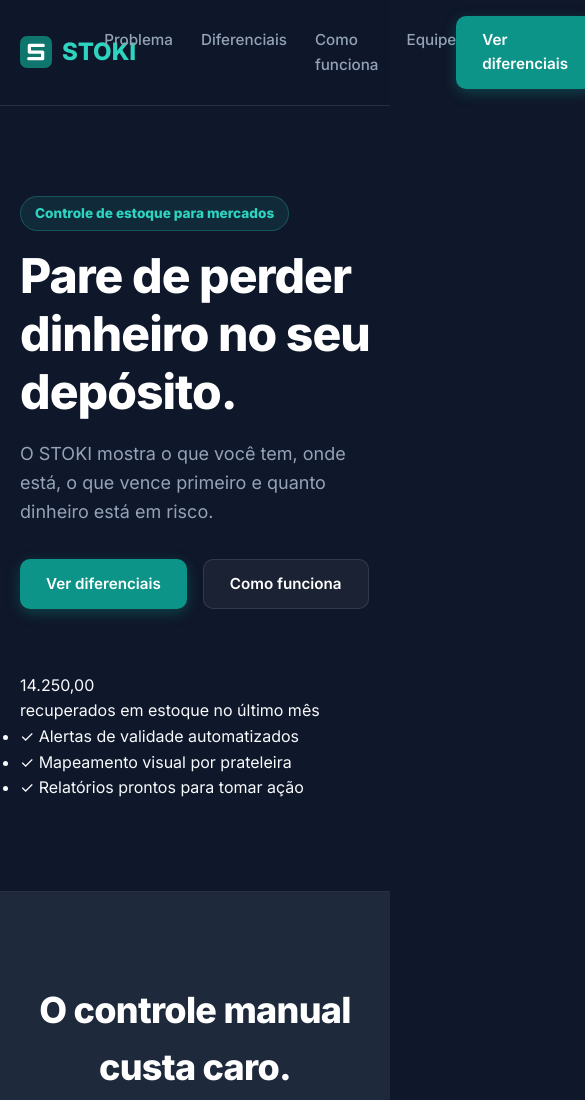
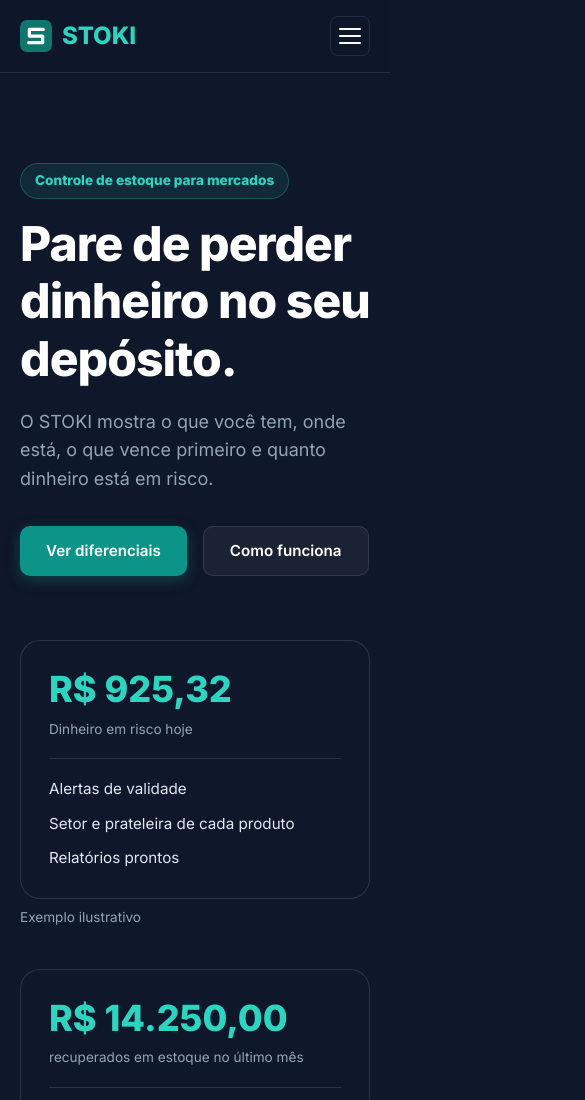
Before and after one commit to gabrielhagmayer/projeto-final, a plain HTML site: page docs/index.html in a window 390 px wide. Shown: the top 1100 px of the page, 585 px wide, since content can reach past the window. Drawn offline with Linux system fonts and the light colour scheme.

Commit message:
Ajusta equipe, painel do hero, dado Abrappe e menu mobile na landing page

```diff
--- a/docs/base.css
+++ b/docs/base.css
@@ -176,3 +176,58 @@ img {
   opacity: 1;
   transform: translateY(0);
 }
+/* ==========================================================================
+6. RESPONSIVIDADE DO CABEÇALHO E MENU NO CELULAR
+   ========================================================================== */
+@media (max-width: 768px) {
+  .cabecalho {
+    position: sticky;
+    top: 0;
+  }
+
+  .cabecalho__botao {
+    display: none;
+  }
+
+  .menu-botao {
+    display: flex;
+    flex-direction: column;
+    justify-content: center;
+    gap: 5px;
+    width: 40px;
+    height: 40px;
+    background: transparent;
+    border: 1px solid var(--cor-borda);
+    border-radius: 8px;
+    padding: 8px;
+    cursor: pointer;
+  }
+
+  .menu-botao__linha {
+    display: block;
+    width: 100%;
+    height: 2px;
+    background-color: var(--cor-texto);
+    border-radius: 2px;
+  }
+
+  .menu {
+    display: none;
+    position: absolute;
+    top: 100%;
+    left: 0;
+    width: 100%;
+    background-color: var(--cor-fundo-principal);
+    border-bottom: 1px solid var(--cor-borda);
+    padding: 20px;
+  }
+
+  .menu.aberto {
+    display: block;
+  }
+
+  .menu__lista {
+    flex-direction: column;
+    gap: 16px;
+  }
+}
--- a/docs/index.html
+++ b/docs/index.html
@@ -61,6 +61,22 @@
           <a class="botao botao--secundario" href="#como-funciona">Como funciona</a>
         </div>
       </div>
+      <!-- Painel ilustrativo do topo ao lado do texto principal -->
+      <figure class="hero__painel">
+        <div class="painel">
+          <div class="painel__destaque">
+            <strong class="painel__valor contador" data-alvo="925.32" data-formato="moeda">R$ 925,32</strong>
+            <span class="hero__legenda">Dinheiro em risco hoje</span>
+          </div>
+          <ul class="painel__lista">
+            <li class="painel__item">Alertas de validade</li>
+            <li class="painel__item">Setor e prateleira de cada produto</li>
+            <li class="painel__item">Relatórios prontos</li>
+          </ul>
+        </div>
+        <!-- Legenda que fica embaixo do painel -->
+        <figcaption class="hero__legenda">Exemplo ilustrativo</figcaption>
+      </figure>
 
       <div class="painel">
         <div class="painel__destaque">
@@ -94,10 +110,11 @@
           <p class="cartao__texto">Comprar o que já existe em estoque por falta de visibilidade.</p>
         </div>
       </div>
+      <!-- Dado real da pesquisa Abrappe/KPMG sobre perdas em supermercados -->
       <div class="destaque revelar">
-        <span class="destaque__numero contador" data-alvo="30" data-formato="porcentagem">30%</span>
-        <p class="destaque__texto">do prejuízo em estoques de mercados vem de produtos vencidos.</p>
-        <span class="destaque__fonte">Fonte: Pesquisa interna de mercado</span>
+        <span class="destaque__numero contador" data-alvo="6.24" data-formato="percentual">6,24%</span>
+        <p class="destaque__texto">índice de perdas do supermercado convencional em 2023, o maior entre os setores analisados.</p>
+        <span class="destaque__fonte">Pesquisa Abrappe de Perdas no Varejo Brasileiro 2024, KPMG e Abrappe.</span>
       </div>
     </div>
   </section>
@@ -203,10 +220,12 @@
     <div class="secao__interno">
       <h2 class="secao__titulo" id="equipe-titulo">Quem faz o STOKI acontecer.</h2>
       <p class="equipe__texto">Desenvolvido por quem entende de tecnologia e processos.</p>
+      <!-- Lista da equipe na ordem definida -->
       <ul class="equipe__nomes">
         <li class="equipe__nome">Gabriel Hagmayer</li>
         <li class="equipe__nome">Erick</li>
-        <li class="equipe__nome">Matheus</li>
+        <li class="equipe__nome">Renan</li>
+        <li class="equipe__nome">Mateus</li>
       </ul>
     </div>
   </section>
--- a/docs/script.js
+++ b/docs/script.js
@@ -18,6 +18,23 @@ document.addEventListener('DOMContentLoaded', () => {
   });
 
   elementosRevelar.forEach(el => observarRevelacao.observe(el));
+  // Menu mobile (abre e fecha ao clicar no botão hambúrguer)
+  const botaoMenu = document.querySelector('.menu-botao');
+  const menuPrincipal = document.getElementById('menu-principal');
+
+  if (botaoMenu && menuPrincipal) {
+    botaoMenu.addEventListener('click', () => {
+      const aberto = menuPrincipal.classList.toggle('aberto');
+      botaoMenu.setAttribute('aria-expanded', String(aberto));
+    });
+
+    menuPrincipal.querySelectorAll('.menu__link').forEach((link) => {
+      link.addEventListener('click', () => {
+        menuPrincipal.classList.remove('aberto');
+        botaoMenu.setAttribute('aria-expanded', 'false');
+      });
+    });
+  }
 
   // 2. Animação de Contadores Numéricos
   const contadores = document.querySelectorAll('.contador');
@@ -35,8 +52,9 @@ document.addEventListener('DOMContentLoaded', () => {
       // Efeito de desaceleração suave
       const valorAtual = alvo * (1 - (1 - progresso) * (1 - progresso));
 
+      /* Adiciona "R$ " antes do valor durante e no fim da animação */
       if (formato === 'moeda') {
-        el.textContent = valorAtual.toLocaleString('pt-BR', { minimumFractionDigits: 2, maximumFractionDigits: 2 });
+        el.textContent = 'R$ ' + valorAtual.toLocaleString('pt-BR', { minimumFractionDigits: 2, maximumFractionDigits: 2 });
       } else if (formato === 'percentual') {
         el.textContent = valorAtual.toFixed(2).replace('.', ',') + '%';
       } else {
@@ -46,7 +64,7 @@ document.addEventListener('DOMContentLoaded', () => {
       if (progresso < 1) {
         requestAnimationFrame(atualizar);
       } else {
-        if (formato === 'moeda') el.textContent = alvo.toLocaleString('pt-BR', { minimumFractionDigits: 2, maximumFractionDigits: 2 });
+        if (formato === 'moeda') el.textContent = 'R$ ' + alvo.toLocaleString('pt-BR', { minimumFractionDigits: 2, maximumFractionDigits: 2 });
         else if (formato === 'percentual') el.textContent = alvo.toFixed(2).replace('.', ',') + '%';
         else el.textContent = alvo.toLocaleString('pt-BR');
       }
--- a/docs/secoes.css
+++ b/docs/secoes.css
@@ -85,7 +85,58 @@
   font-weight: 800;
   color: #2dd4bf;
 }
+/* Estilos do painel ilustrativo do topo */
 
+.painel {
+  background-color: #0f172a;
+  color: #ffffff;
+  border: 1px solid rgba(255, 255, 255, 0.12);
+  border-radius: 20px;
+  padding: 28px;
+}
+
+.painel__destaque {
+  padding-bottom: 18px;
+  margin-bottom: 18px;
+  border-bottom: 1px solid rgba(255, 255, 255, 0.12);
+}
+
+.painel__valor {
+  display: block;
+  font-size: 2.25rem;
+  font-weight: 800;
+  color: #2dd4bf;
+  line-height: 1.15;
+}
+
+.painel__lista {
+  list-style: none;
+  padding: 0;
+  margin: 0;
+  display: flex;
+  flex-direction: column;
+  gap: 10px;
+}
+
+.painel__item {
+  font-size: 0.95rem;
+  color: #e2e8f0;
+}
+
+.hero__legenda {
+  display: block;
+  font-size: 0.85rem;
+  color: var(--cor-texto-suave);
+  margin-top: 8px;
+}
+
+/* Em telas pequenas, o painel fica embaixo do texto ocupando a largura toda */
+@media (max-width: 768px) {
+  .hero__painel,
+  .painel {
+    width: 100%;
+  }
+}
 /* ==========================================================================
    2. PROBLEMA
    ========================================================================== */
```
